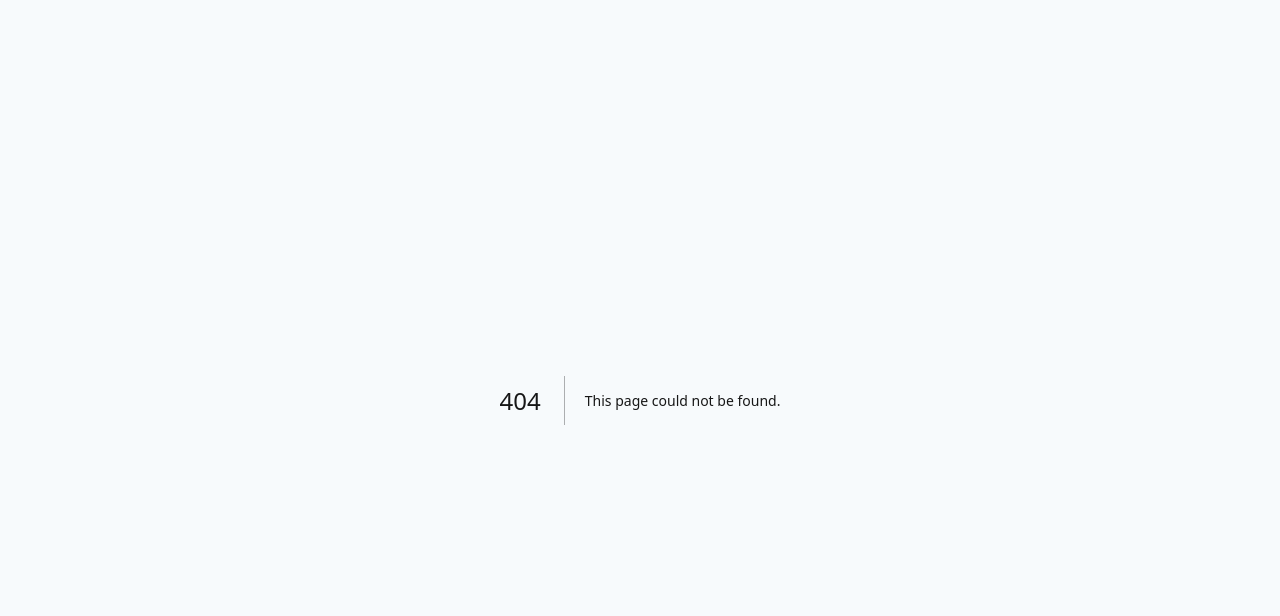
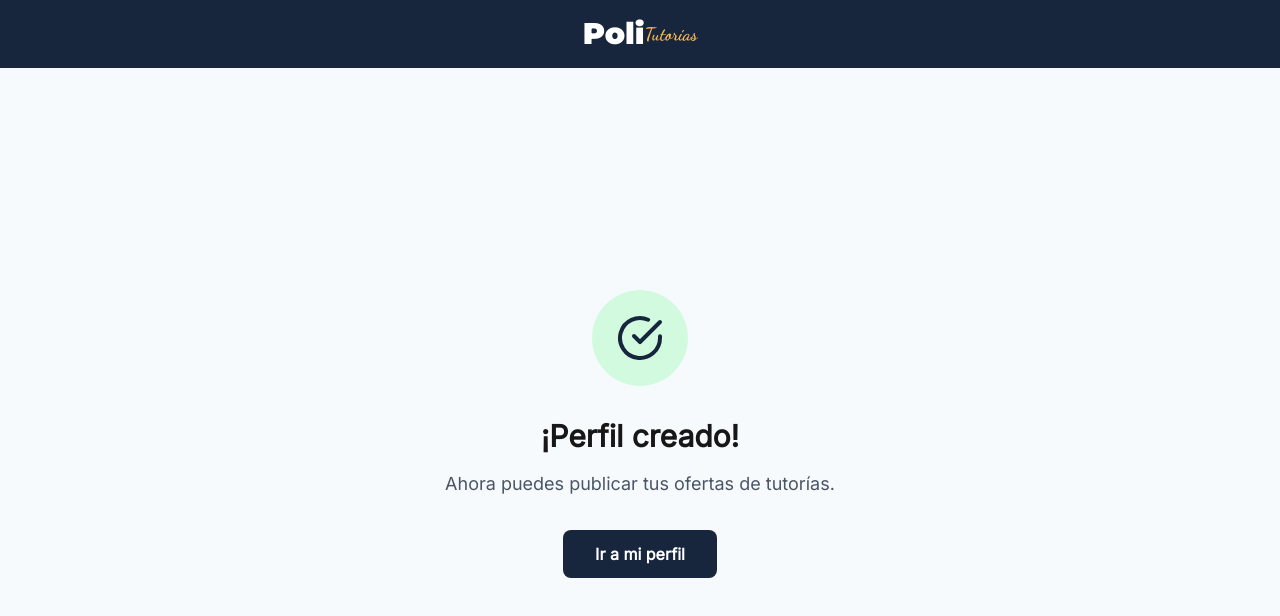
Before and after one commit to PoliTutorias/politutorias-frontend, a Next.js app: page /registro-exitoso in a window 1280 px wide. Before the commit this address had no page. Shown: the top 616 px of the page. Built offline with nearby package versions, Linux system fonts and the light colour scheme.

Commit message:
HU42-T17 feat(frontend): implementar PantallaRegistroExitoso (CA6)

```diff
--- /dev/null
+++ b/src/app/registro-exitoso/page.tsx
@@ -0,0 +1,59 @@
+import { montserrat, dancingScript } from '@/lib/fonts';
+import Link from 'next/link';
+import { FiCheckCircle } from 'react-icons/fi';
+
+export default function RegistroExitosoPage() {
+  return (
+    <div className="min-h-screen flex flex-col" style={{ backgroundColor: 'var(--background)' }}>
+      {/* Navbar */}
+      <nav className="text-white px-6 py-4" style={{ backgroundColor: 'var(--primary)' }}>
+        <div className="flex justify-center items-center">
+          <Link href="/" className="flex items-center">
+            <span className={`${montserrat.className} antialiased font-extrabold text-white text-3xl`}>
+              Poli
+            </span>
+            <span className={`${dancingScript.className} antialiased text-lg`} style={{ color: 'var(--yellow)' }}>
+              Tutorías
+            </span>
+          </Link>
+        </div>
+      </nav>
+
+      {/* Main Content */}
+      <div className="flex-1 flex items-center justify-center px-4">
+        <div className="text-center max-w-md">
+          {/* Success Icon */}
+          <div className="flex justify-center mb-8">
+            <div
+              className="w-24 h-24 rounded-full flex items-center justify-center"
+              style={{ backgroundColor: '#D1FADF' }}
+            >
+              <FiCheckCircle
+                className="w-12 h-12"
+                style={{ color: 'var(--primary)' }}
+              />
+            </div>
+          </div>
+
+          {/* Success Message */}
+          <h1 className="text-3xl font-bold mb-4" style={{ color: 'var(--foreground)' }}>
+            ¡Perfil creado!
+          </h1>
+
+          <p className="text-lg text-gray-600 mb-8">
+            Ahora puedes publicar tus ofertas de tutorías.
+          </p>
+
+          {/* Call to Action Button */}
+          <Link
+            href="/tutor/dashboard"
+            className="inline-block px-8 py-3 text-white font-semibold rounded-lg transition-opacity hover:opacity-90"
+            style={{ backgroundColor: 'var(--primary)' }}
+          >
+            Ir a mi perfil
+          </Link>
+        </div>
+      </div>
+    </div>
+  );
+}
```
